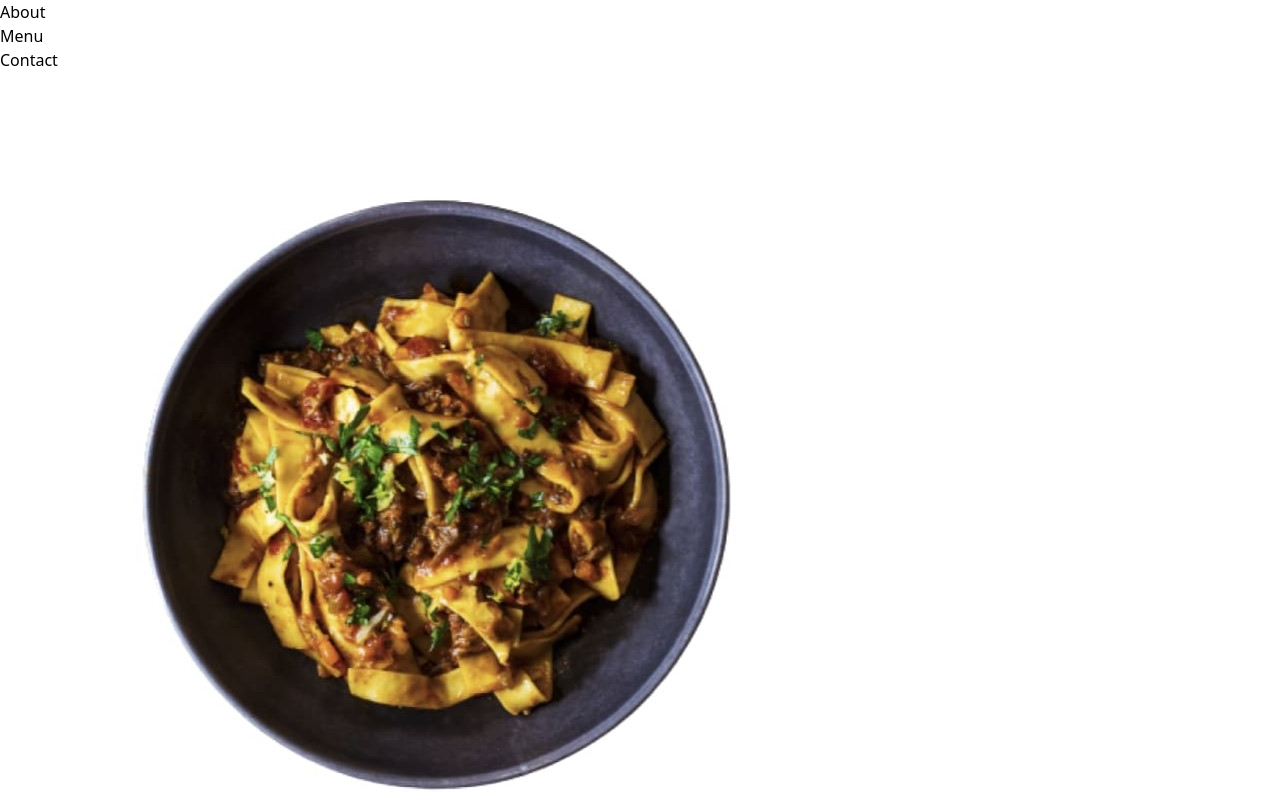
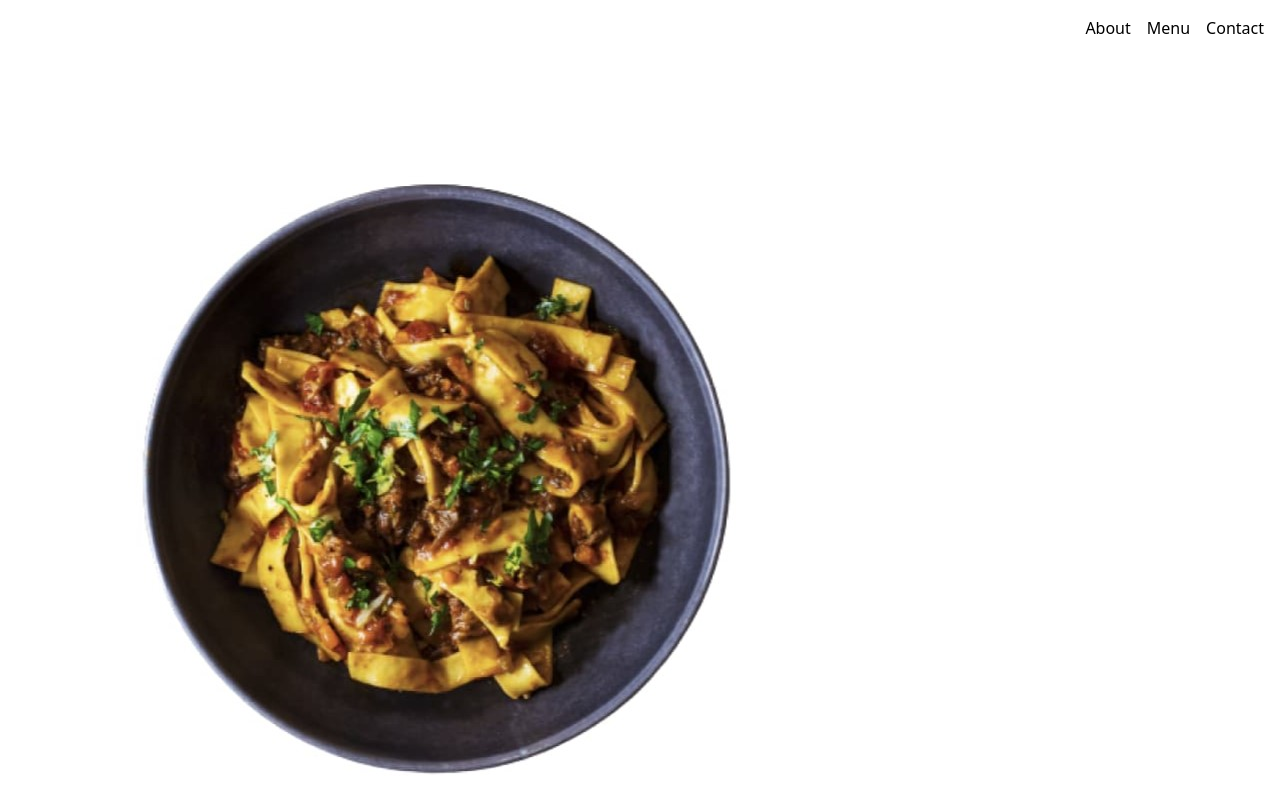
Before and after one commit to jessicamnelsonn/cpnt262-final-project, a SvelteKit app: page /menu in a window 1280 px wide. Shown: the top 800 px of the page. Built offline with nearby package versions, Linux system fonts and the light colour scheme.

Commit message:
added navigation bar

```diff
--- a/src/lib/components/Header.svelte
+++ b/src/lib/components/Header.svelte
@@ -9,7 +9,7 @@
 
 <header>
 	<nav>
-		<ul>
+		<ul class="flex justify-end gap-4 flex-end p-4">
 			{#each navItems as { name, href }}
 				<li><a {href}>{name}</a></li>
 			{/each}
--- a/src/routes/+page.svelte
+++ b/src/routes/+page.svelte
@@ -1,2 +1 @@
-<h1>Welcome to SvelteKit</h1>
-<p>Visit <a href="https://kit.svelte.dev">kit.svelte.dev</a> to read the documentation</p>
+<h1 class="text-4xl">Cucina Bella</h1>
```
